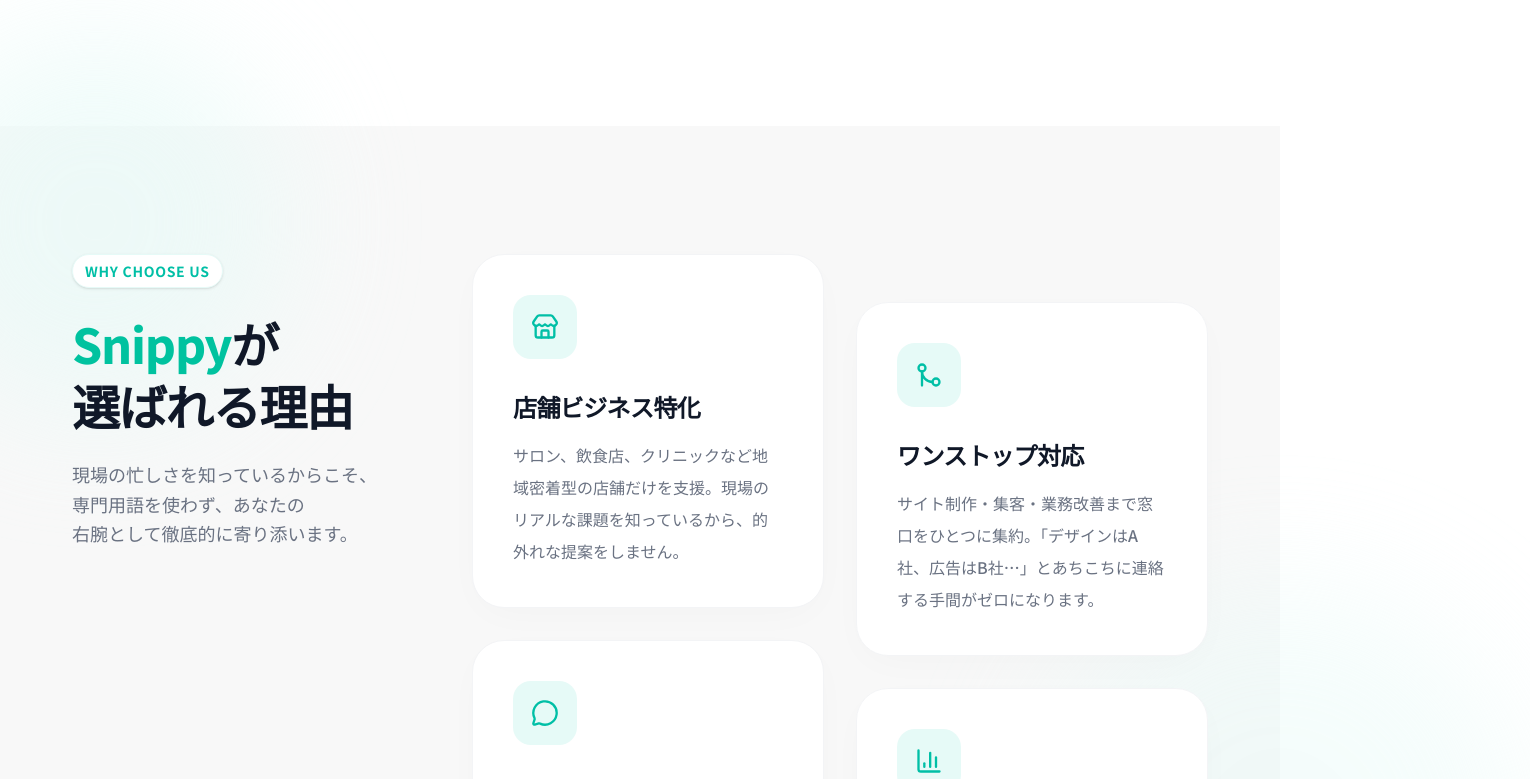
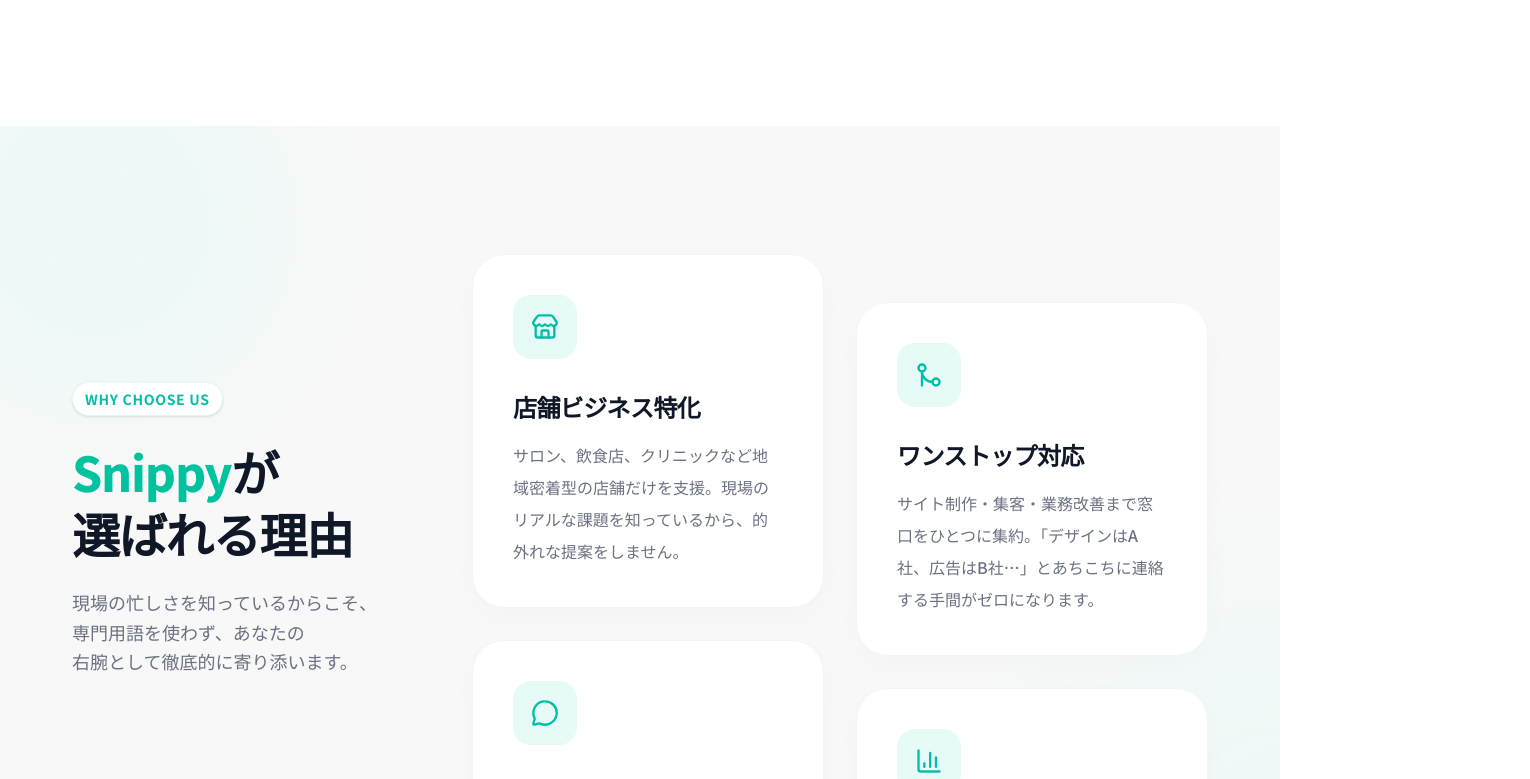
Before and after one commit to shunya071/snippy, a Next.js app: page / in a window 1280 px wide. Shown: the part 1745-2524 px from the top of the page, 1530 px wide, since content can reach past the window. Built offline with nearby package versions, Linux system fonts and the light colour scheme.

Commit message:
#1 SP版のUIが崩れていたため修正 カテ配下

```diff
--- a/src/components/site/features.tsx
+++ b/src/components/site/features.tsx
@@ -57,7 +57,7 @@
 
 export default function Features() {
   return (
-    <section className="relative py-20 lg:py-32 bg-[#f8f8f8]">
+    <section className="relative py-20 lg:py-32 bg-[#f8f8f8] overflow-hidden">
       {/* Decorative blurs */}
       <div className="absolute -top-24 -left-24 w-96 h-96 bg-[#e6faf7] rounded-full blur-3xl opacity-60 pointer-events-none" />
       <div className="absolute top-1/2 right-0 w-[500px] h-[500px] bg-[#e6faf7] rounded-full blur-3xl opacity-40 translate-x-1/2 -translate-y-1/2 pointer-events-none" />
```
